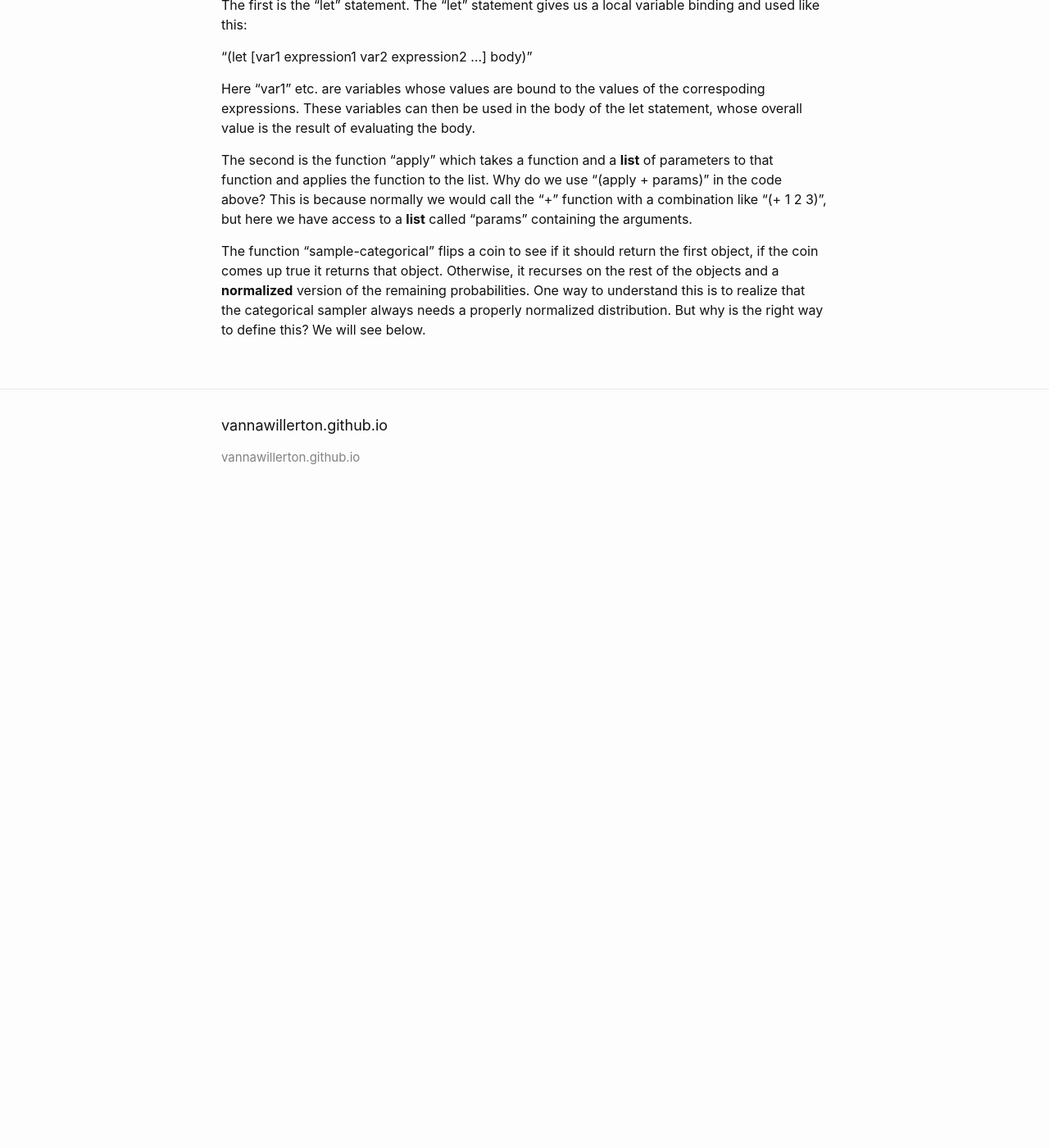
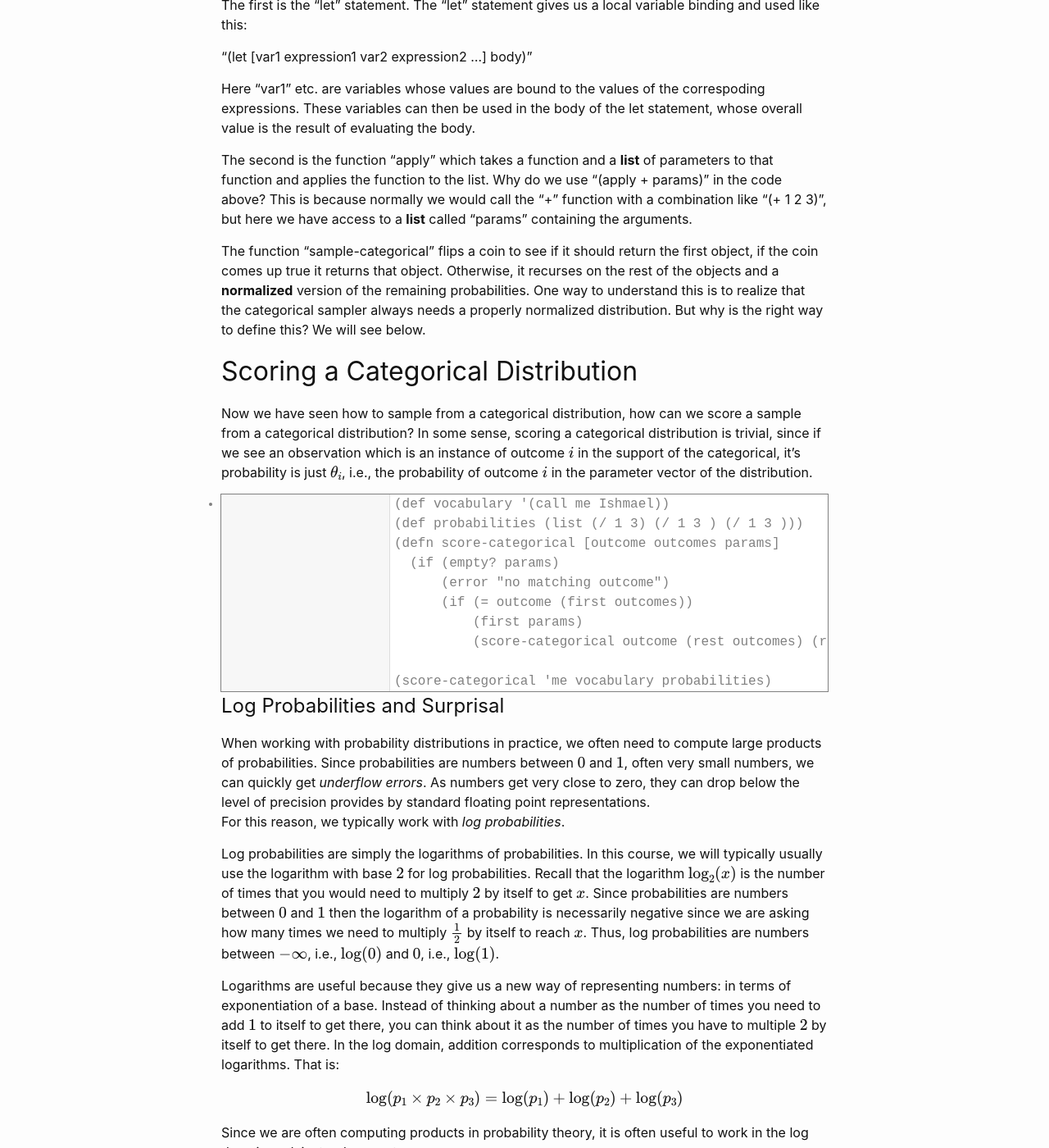
Before and after one commit to vannawillerton/vannawillerton.github.io, a Jekyll site: the page built from RandomVariables.md, in a window 1280 px wide and 1400 px high, scrolled down 2563 px. Shown: the whole window at 82% size. Built offline with Jekyll 4.4.1, drawn with Linux system fonts in a browser that asks for light colours; our own code applies the rules of GitHub Pages for plain Markdown files; formulas are drawn with MathJax 3; a script that is not in the unit is left out; before the commit the page ends 3193 px from its top, so only the background shows below that; some of the changed text lies outside the part shown.

Commit message:
Update RandomVariables.md

````diff
--- a/RandomVariables.md
+++ b/RandomVariables.md
@@ -85,3 +85,46 @@ Here "var1" etc. are variables whose values are bound to the values of the corre
 The second is the function "apply" which takes a function and a **list** of parameters to that function and applies the function to the list. Why do we use "(apply + params)" in the code above? This is because normally we would call the "+" function with a combination like "(+ 1 2 3)", but here we have access to a **list** called "params" containing the arguments.
 
 The function "sample-categorical" flips a coin to see if it should return the first object, if the coin comes up true it returns that object. Otherwise, it recurses on the rest of the objects and a **normalized** version of the remaining probabilities. One way to understand this is to realize that the categorical sampler always needs a properly normalized  distribution. But why is the right way to define this? We will see below.
+
+## Scoring a Categorical Distribution
+
+Now we have seen how to sample from a categorical distribution, how can we score a sample from a categorical distribution? In some sense, scoring a categorical distribution is trivial, since if we see an observation which is an instance of outcome $$i$$ in the support of the categorical, it's probability is just $$\theta_i$$, i.e., the probability of outcome $$i$$ in the parameter vector of the distribution.
+
+```
+(def vocabulary '(call me Ishmael))
+(def probabilities (list (/ 1 3) (/ 1 3 ) (/ 1 3 )))
+(defn score-categorical [outcome outcomes params]
+  (if (empty? params)
+      (error "no matching outcome")
+      (if (= outcome (first outcomes))
+          (first params)
+          (score-categorical outcome (rest outcomes) (rest params)))))
+
+(score-categorical 'me vocabulary probabilities)
+```
+
+# Log Probabilities and Surprisal
+
+
+When working with probability distributions in practice, we often need to compute large products of probabilities. Since probabilities are numbers between $$0$$ and $$1$$, often very small numbers, we can quickly get *underflow errors*. As numbers get very close to zero, they can drop below the level of precision provides by standard floating point representations.
+For this reason, we typically work with *log probabilities*.
+
+
+Log probabilities are simply the logarithms of probabilities. In this course, we will typically usually use the logarithm with base $$2$$ for log probabilities. Recall that the logarithm $$\log_2(x)$$ is the number of times that you would need to multiply $$2$$ by itself to get $$x$$. Since probabilities are numbers between $$0$$ and $$1$$ then the logarithm of a probability is necessarily negative since we are asking how many times we need to multiply $$\frac{1}{2}$$ by itself to reach $$x$$. Thus, log probabilities are numbers between $$-\infty$$, i.e., $$\mathrm{log}(0)$$ and $$0$$, i.e.,  $$\mathrm{log}(1)$$.
+
+
+Logarithms are useful because they give us a new way of representing numbers: in terms of exponentiation of a base. Instead of thinking about a number as the number of times you need to add $$1$$ to itself to get there, you can think about it as the number of times you have to multiple $$2$$ by itself to get there. In the log domain, addition corresponds to multiplication of the exponentiated logarithms. That is:
+
+$$\log(p_1 \times p_2 \times p_3) = \log(p_1) + \log(p_2) + \log(p_3)$$
+
+Since we are often computing products in probability theory, it is often useful to work in the log domain and, instead compute sums.
+
+Since the logarithms of very small probabilities (i.e., probabilities close to $$0$$) are negative numbers with very large absolute values, they can avoid underflow errors.
+
+There is one disadvantage, however, which is that to add log probabilities, we have no choice but to exponentiate. We usually define a function called "logsumexp" to do this.
+
+```
+ (defn logsumexp [. log-vals]
+   (log (apply + (map exp log-vals))))
+ (logsumexp (log 0.23) (log 0.2))
+ ```
````
